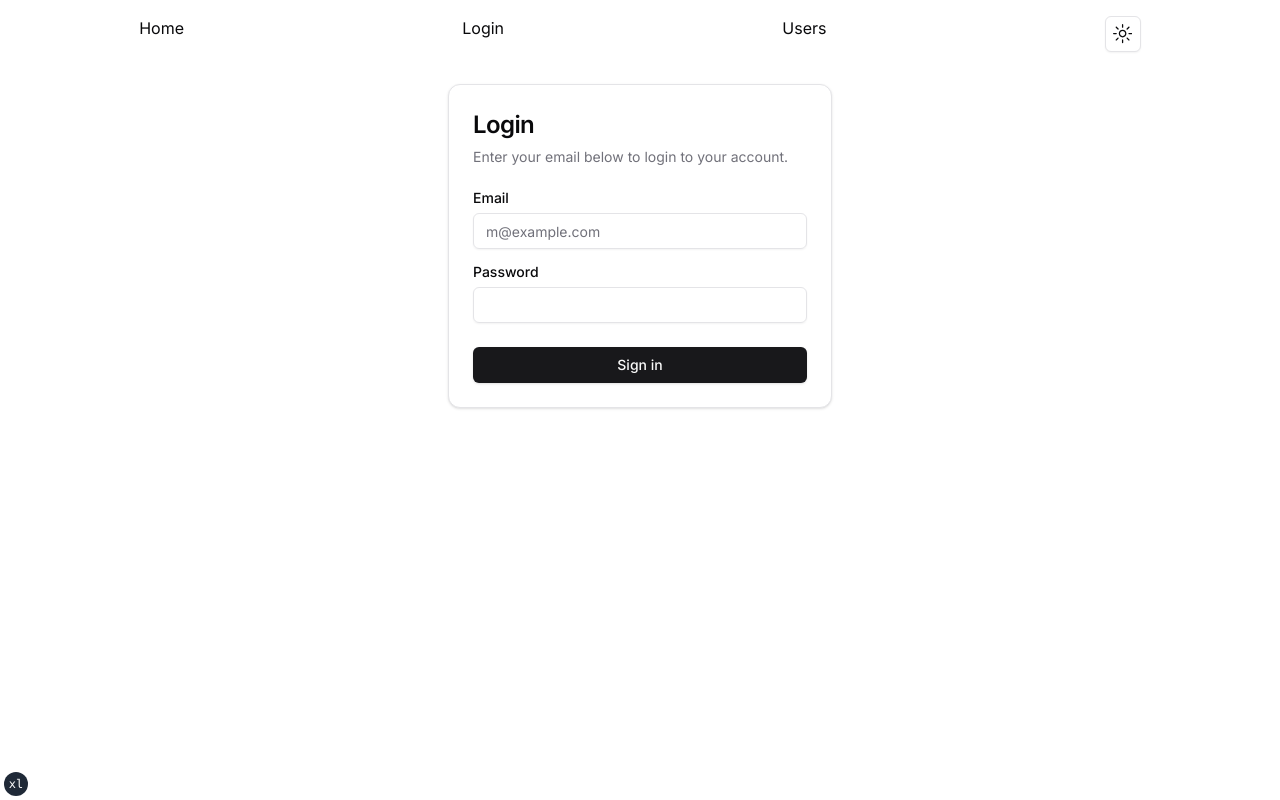
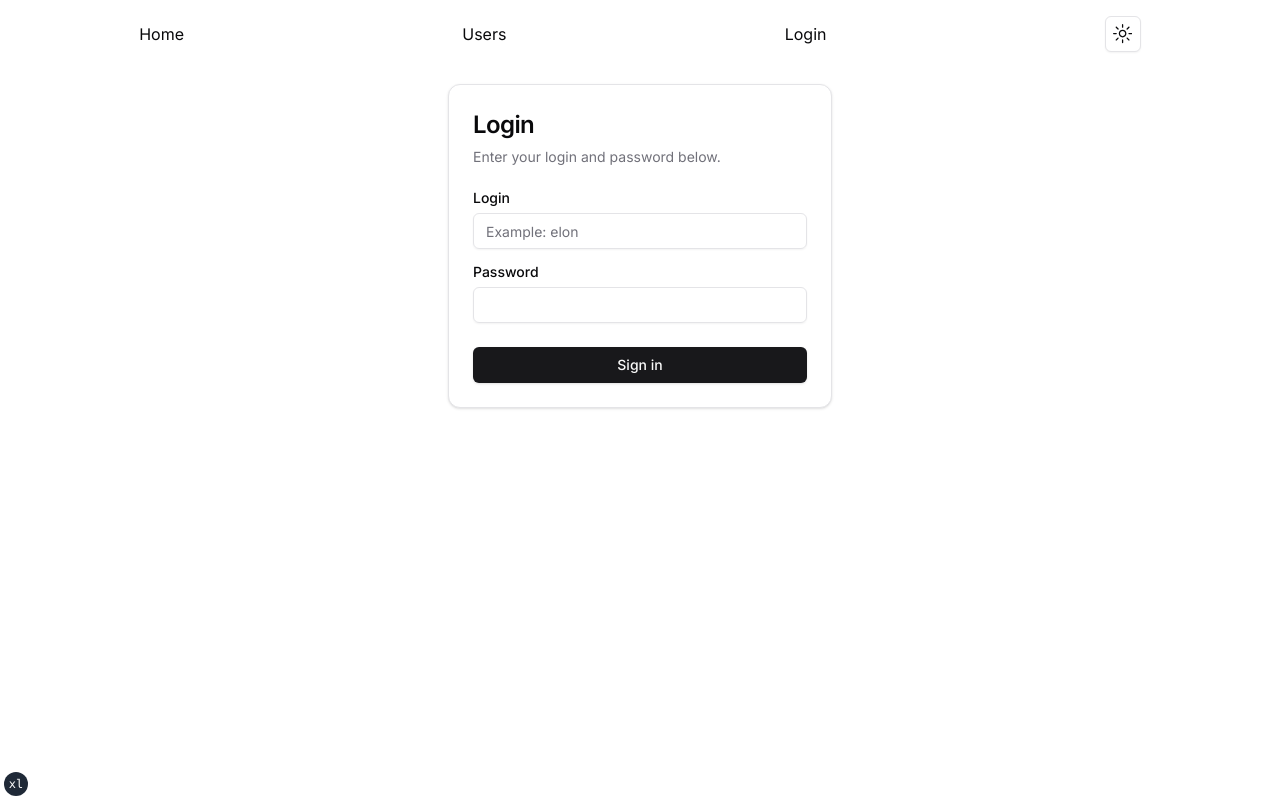
Before and after one commit to zakharsk/cookies-refresh-front, a Next.js app: page /login in a window 1280 px wide. Built offline with nearby package versions, Linux system fonts and the light colour scheme.

Commit message:
ref(Layouts): Cleaned root layout and added protected layout

```diff
--- /dev/null
+++ b/src/app/(protected)/account/page.tsx
@@ -0,0 +1,3 @@
+export default async function AccountPage() {
+  return;
+}
--- /dev/null
+++ b/src/app/(protected)/layout.tsx
@@ -0,0 +1,5 @@
+import { Fragment, ReactNode } from 'react';
+
+export default function ProtectedLayout({ children }: { children: ReactNode }) {
+  return <Fragment>{children}</Fragment>;
+}
--- a/src/app/layout.tsx
+++ b/src/app/layout.tsx
@@ -35,9 +35,7 @@ export default function RootLayout({
       >
         <ThemeProvider attribute="class" defaultTheme="system" enableSystem>
           <Header />
-          <main className={'flex min-h-full items-center justify-center'}>
-            {children}
-          </main>
+          <main className={'flex justify-center'}>{children}</main>
           <Toaster />
           <TailwindIndicator />
           <Analytics />
--- a/src/components/header.tsx
+++ b/src/components/header.tsx
@@ -3,10 +3,10 @@ import { ModeToggle } from '@/components/modeToggle';
 
 export function Header() {
   return (
-    <header className={'flex justify-around py-4'}>
+    <header className={'flex items-center justify-around py-4'}>
       <Link href="/">Home</Link>
+      <Link href="/users">Users</Link>
       <Link href="/login">Login</Link>
-      <Link href="/users">Users</Link>
       <ModeToggle />
     </header>
   );
--- a/src/components/loginForm.tsx
+++ b/src/components/loginForm.tsx
@@ -15,14 +15,12 @@ export async function LoginForm() {
     <Card className="w-full max-w-sm">
       <CardHeader>
         <CardTitle className="text-2xl">Login</CardTitle>
-        <CardDescription>
-          Enter your email below to login to your account.
-        </CardDescription>
+        <CardDescription>Enter your login and password below.</CardDescription>
       </CardHeader>
       <CardContent className="grid gap-4">
         <div className="grid gap-2">
-          <Label htmlFor="email">Email</Label>
-          <Input id="email" type="email" placeholder="m@example.com" required />
+          <Label htmlFor="login">Login</Label>
+          <Input id="login" type="text" placeholder="Example: elon" required />
         </div>
         <div className="grid gap-2">
           <Label htmlFor="password">Password</Label>
```
Also changed, not shown: src/app/(protected)/users/page.tsx (renamed from src/app/users/page.tsx).
